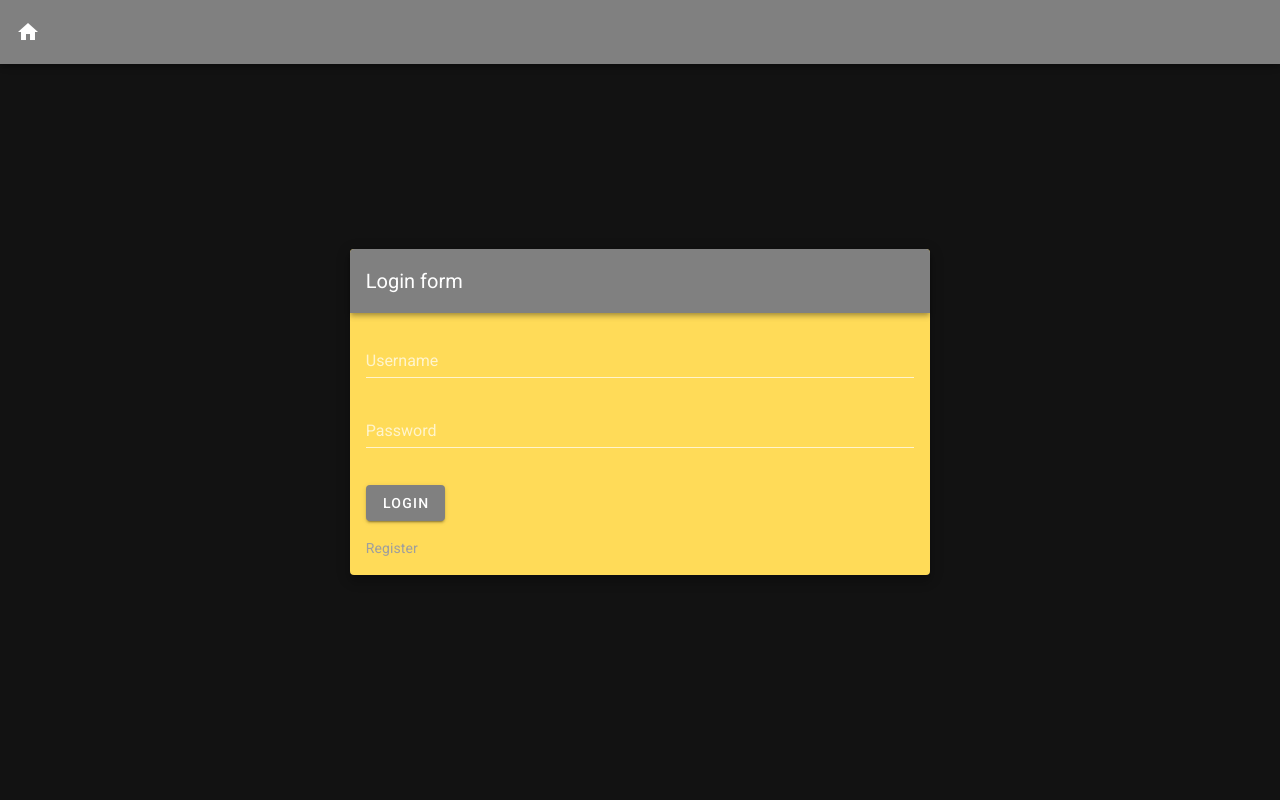
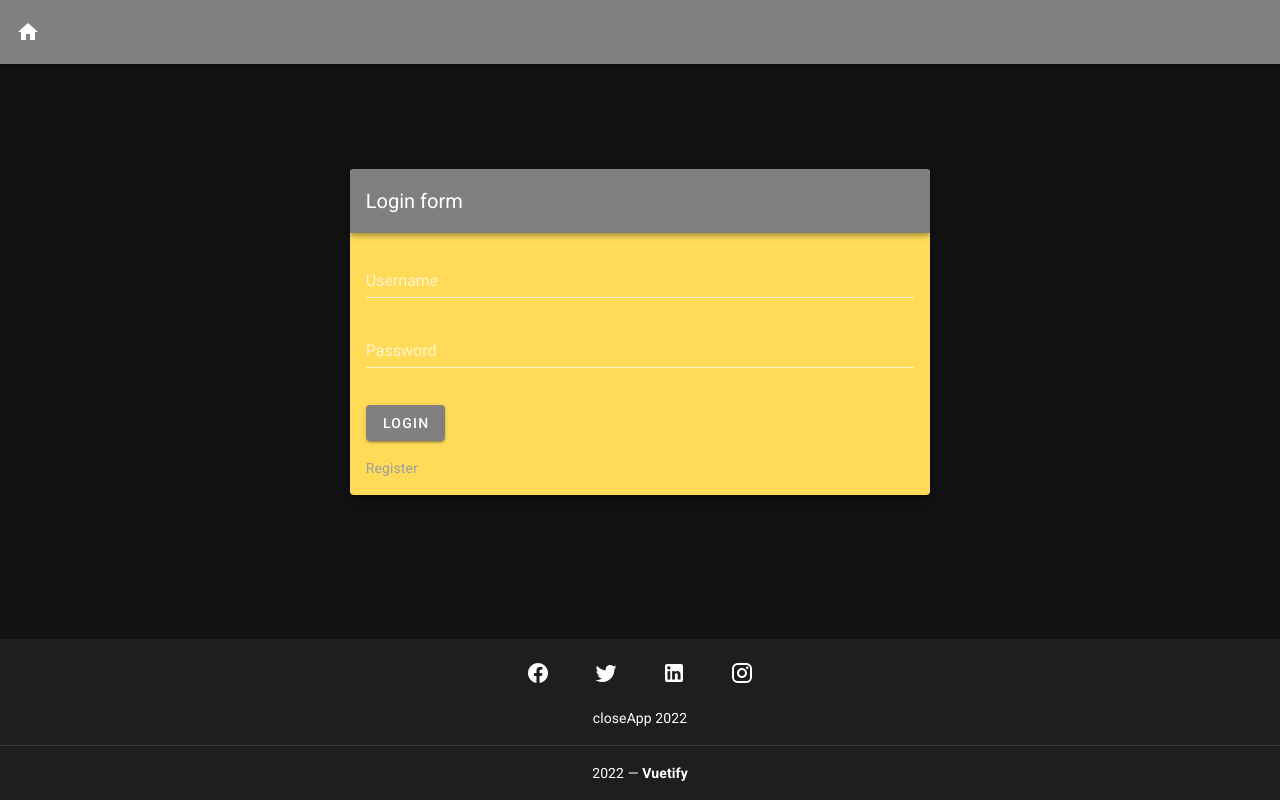
Before and after one commit to johnBrii/yonatanPractice, a Vue app: page / in a window 1280 px wide. Built offline with nearby package versions, Linux system fonts and the light colour scheme.

Commit message:
vuetify comp tests

```diff
--- a/src/App.vue
+++ b/src/App.vue
@@ -6,6 +6,41 @@
     <v-main>
       <router-view />
     </v-main>
+
+    <v-footer padless :fullscreen="$vuetify.breakpoint.mobile">
+      <v-spacer></v-spacer>
+      <v-card
+        flat
+        tile
+        class="white--text text-center"
+        color="none"
+        width="4900"
+      >
+        <v-card-text>
+          <v-btn
+            v-for="icon in icons"
+            :key="icon"
+            class="mx-4 white--text"
+            icon
+          >
+            <v-icon size="24px">
+              {{ icon }}
+            </v-icon>
+          </v-btn>
+        </v-card-text>
+
+        <v-card-text class="white--text pt-0" full-width>
+          closeApp 2022
+        </v-card-text>
+
+        <v-divider></v-divider>
+
+        <v-card-text class="white--text">
+          {{ new Date().getFullYear() }} — <strong>Vuetify</strong>
+        </v-card-text>
+      </v-card>
+      <v-spacer></v-spacer>
+    </v-footer>
   </v-app>
 </template>
 
@@ -13,6 +48,8 @@
 export default {
   name: "App",
 
-  data: () => ({}),
+  data: () => ({
+    icons: ["mdi-facebook", "mdi-twitter", "mdi-linkedin", "mdi-instagram"],
+  }),
 };
 </script>
--- a/src/views/DashBoard.vue
+++ b/src/views/DashBoard.vue
@@ -1,14 +1,68 @@
-<template>
-  <v-layout align-center justify-center fill-height mt-n5>
-    <h1>dashboard</h1></v-layout
-  >
+  <template>
+  <v-layout justify-center align-center fill-height mt-n5>
+    <v-card color="transparent">
+      <v-spacer></v-spacer>
+      <div color="none">
+        <v-card class="elevation-16 ma-auto" height="300">
+          <v-card-title class="text-h5 justify-center">
+            Rate closeApp
+          </v-card-title>
+          <v-card-text class="text-center">
+            If you enjoy working at closeApp, please take a few seconds to rate
+            your experience. It really helps!
+
+            <div class="text-center mt-12">
+              <v-rating
+                v-model="rating"
+                color="yellow darken-3"
+                background-color="grey darken-1"
+                empty-icon="$ratingFull"
+                half-increments
+                hover
+                large
+              ></v-rating>
+            </div>
+          </v-card-text>
+          <v-divider></v-divider>
+          <v-card-actions class="justify-space-between">
+            <v-btn text> No Thanks </v-btn>
+            <v-btn color="primary" text> Rate Now </v-btn>
+          </v-card-actions>
+        </v-card>
+        <br />
+        <br />
+        <br />
+        <br />
+        <div class="text-center mt-12">
+          <v-btn dark color="red darken-2 mb-12" @click="snackbar = true">
+            Open Snackbar
+          </v-btn>
+
+          <v-snackbar v-model="snackbar" :multi-line="multiLine">
+            {{ text }}
+
+            <template v-slot:action="{ attrs }">
+              <v-btn color="red" text v-bind="attrs" @click="snackbar = false">
+                Close
+              </v-btn>
+            </template>
+          </v-snackbar>
+        </div>
+      </div>
+    </v-card>
+  </v-layout>
 </template>
 
 <script>
 export default {
+  data: () => ({
+    multiLine: true,
+    snackbar: false,
+    text: `I'm a multi-line snackbar.`,
+  }),
   created() {},
+  mounted() {
+    console.log(this.$vuetify.breakpoint.width);
+  },
 };
 </script>
-
-<style>
-</style>
```
